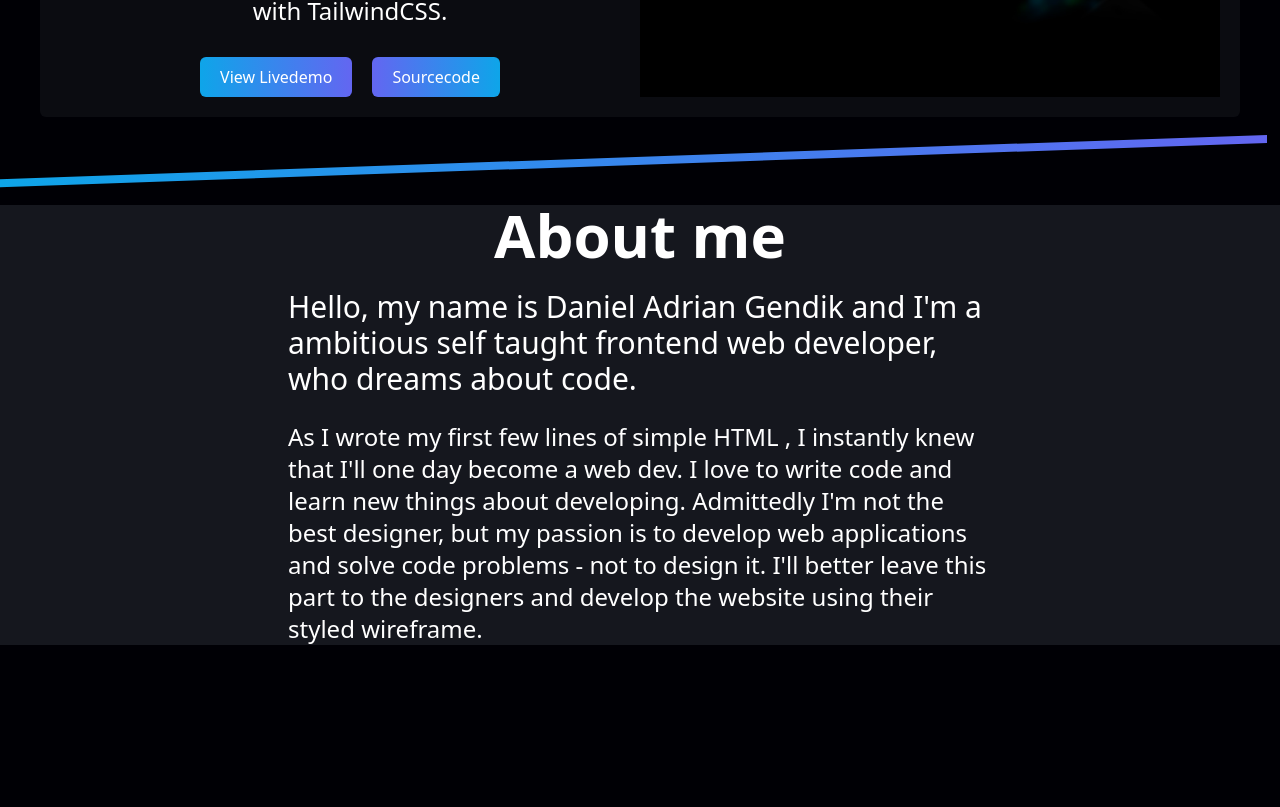
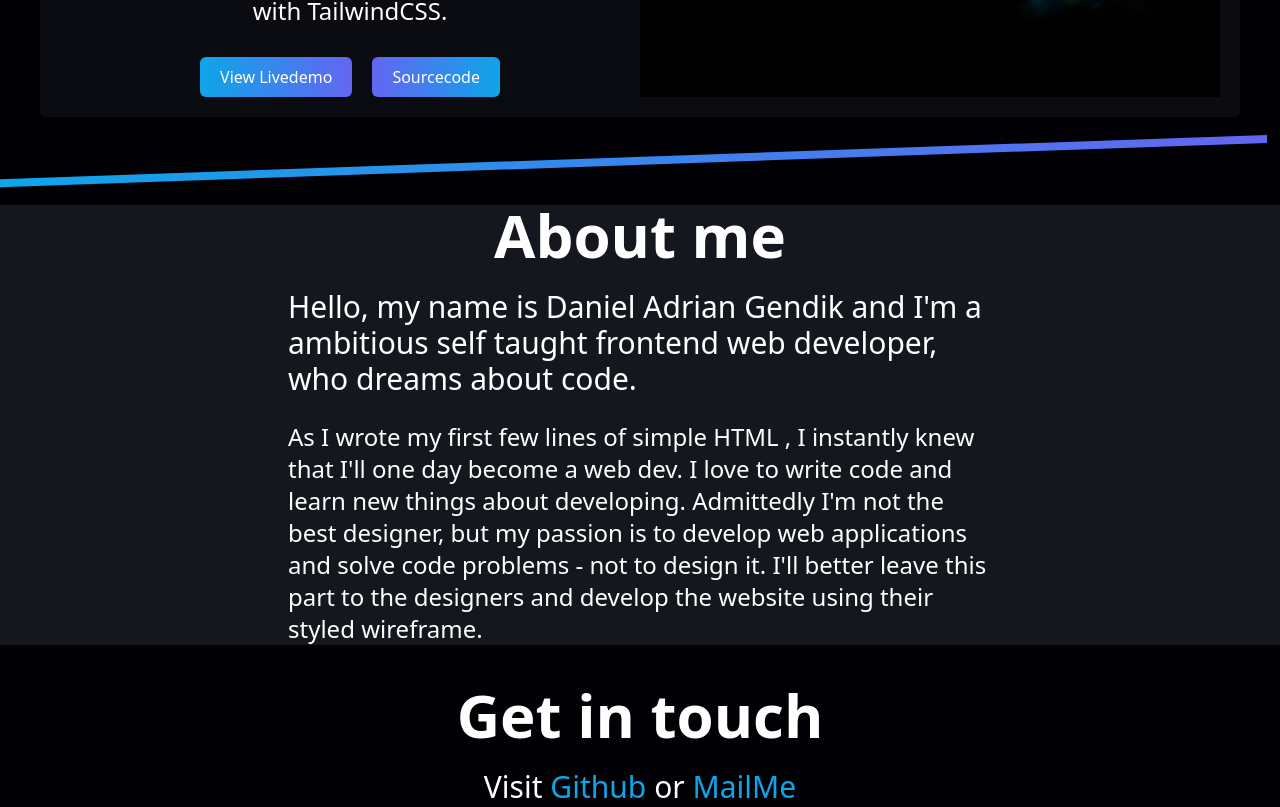
Before and after one commit to danielgen01/Portfolio-Daniel-G, a React (Vite) app: page / in a window 1280 px wide. Shown: the part 1984-2791 px from the top of the page. Before the commit the page ends 2629 px from the top, so only its background shows below. Built offline with nearby package versions, Linux system fonts and the light colour scheme.

Commit message:
Add contact section

```diff
--- a/src/App.tsx
+++ b/src/App.tsx
@@ -5,6 +5,7 @@ import MainBanner from "./components/MainBanner"
 import ProjectsBanner from "./components/ProjectsBanner"
 import TechnologiesBanner from "./components/TechnologiesBanner"
 import AboutMe from "./components/AboutMe"
+import Contact from "./components/Contact"
 
 function App() {
   const [isNavBarOpen,setIsNavBarOpen] = useState<boolean>(false)
@@ -28,6 +29,7 @@ function App() {
       <TechnologiesBanner     />
       <ProjectsBanner />
       <AboutMe />
+      <Contact />
     </>
   )
 }
--- /dev/null
+++ b/src/components/Contact.tsx
@@ -0,0 +1,34 @@
+import React from "react"
+
+const Contact: React.FC = () => {
+  return (
+    <>
+      <div
+        id="contact"
+        className="text-white selection:bg-sky-300 flex flex-col items-center gap-6 w-screen mt-10"
+      >
+        <h1 className="text-5xl lg:text-6xl font-bold">Get in touch</h1>
+        <h2 className=" text-2xl lg:text-3xl mx-10 lg:mx-72 font-medium ">
+          Visit{" "}
+          <a
+            href="https://github.com/danielgen01 "
+            target={"_blank"}
+            className="text-sky-500 "
+          >
+            Github
+          </a>{" "}
+          or{" "}
+          <a
+            href="mailto:gendik38@gmail.com"
+            target={"_blank"}
+            className="text-sky-500 "
+          >
+            MailMe
+          </a>
+        </h2>
+      </div>
+    </>
+  )
+}
+
+export default Contact
```
Also changed, not shown: src/components/AboutMe.tsx (+22 -9 lines).
